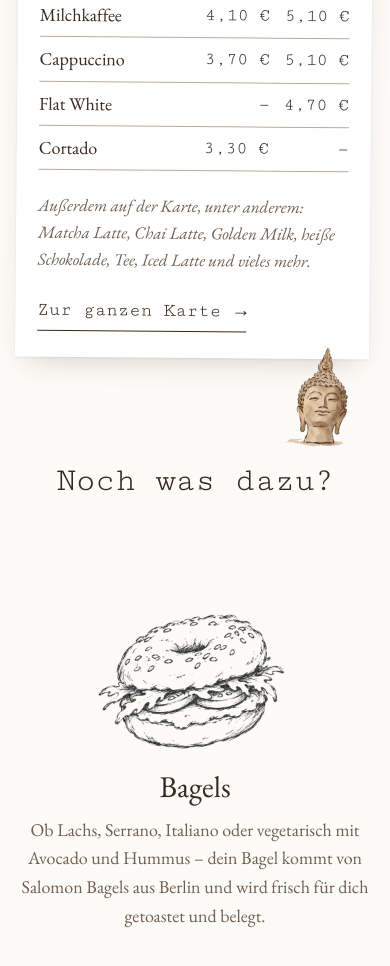
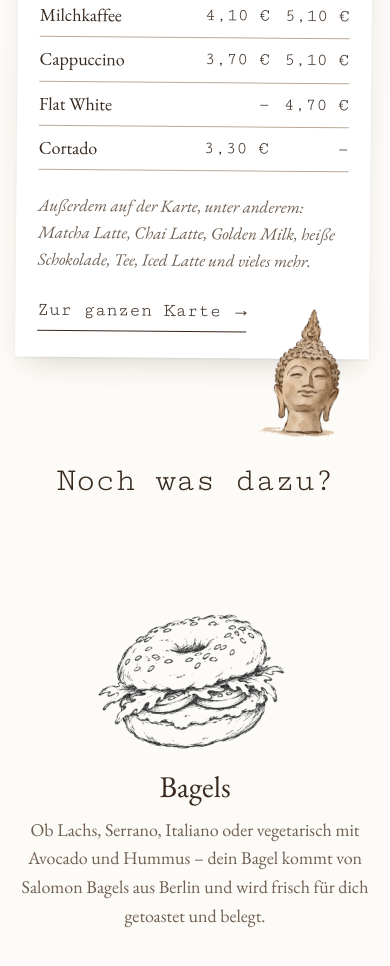
Before and after one commit to Lorchsan/lorch-und-soehne, a plain HTML site: page index.html in a window 390 px wide. Shown: the part 1634-2600 px from the top of the page. Drawn offline with Linux system fonts and the light colour scheme.

Commit message:
Buddha 130 % größer (Desktop und Handy), am Handy weiter auf dem Preiszettel
Co-Authored-By: Claude Opus 5.5 <noreply@anthropic.com>

```diff
--- a/style.css
+++ b/style.css
@@ -1726,7 +1726,7 @@ tbody tr {
 }
 
 .figur-buddha img {
-  width: 144px;
+  width: 187px; /* 130 % der früheren 144 px */
   rotate: 4deg;
 }
 
@@ -1819,11 +1819,11 @@ tbody tr {
   .figur-buddha {
     left: auto;
     right: -6px;
-    bottom: -92px; /* 15 % sitzen noch auf dem Preiszettel */
+    bottom: -84px; /* gut 40 % sitzen auf dem Preiszettel */
   }
 
   .figur-buddha img {
-    width: 108px;
+    width: 140px; /* 130 % der früheren 108 px */
   }
 
   /* Handy: Der Genießer sitzt RECHTS NEBEN dem letzten Kaffee-Absatz
```
